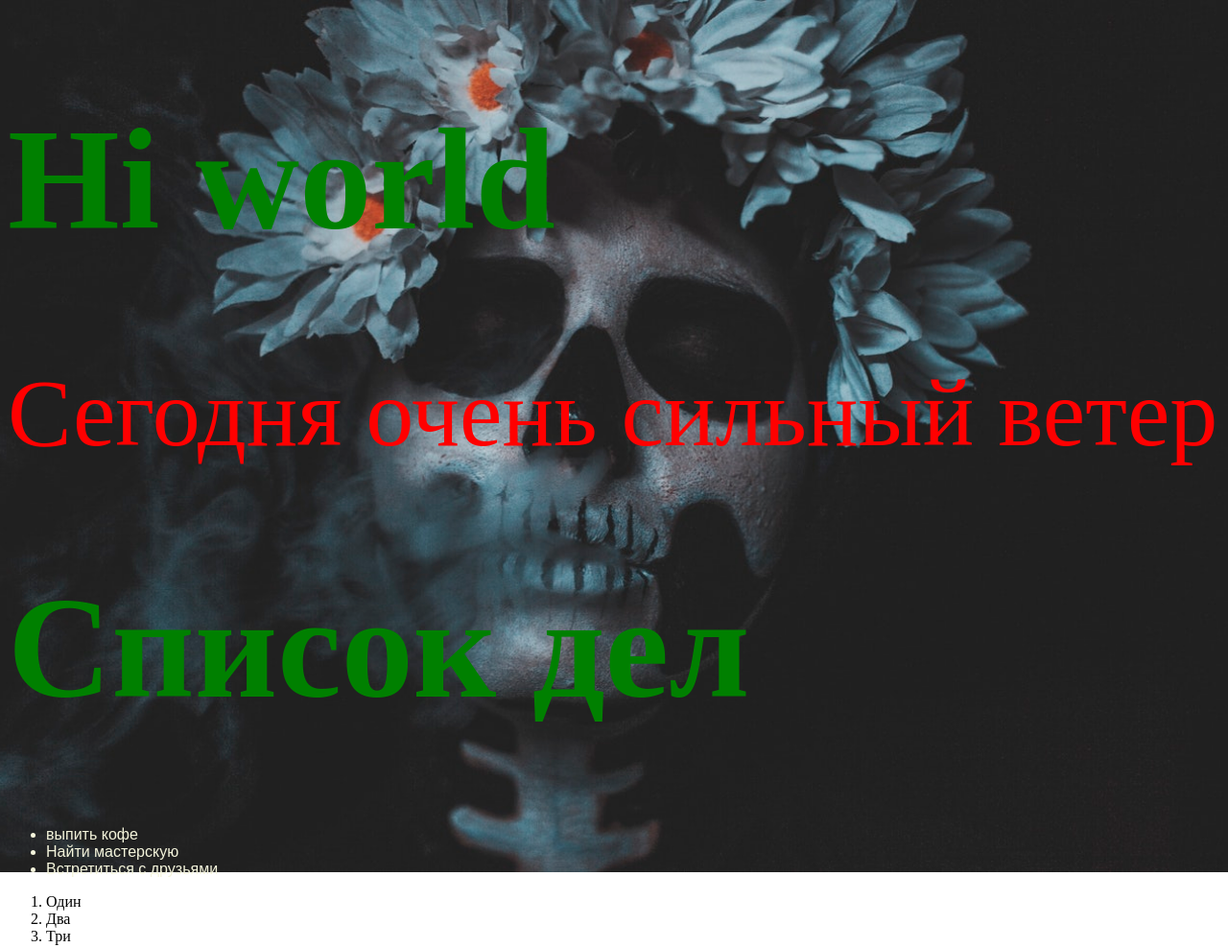
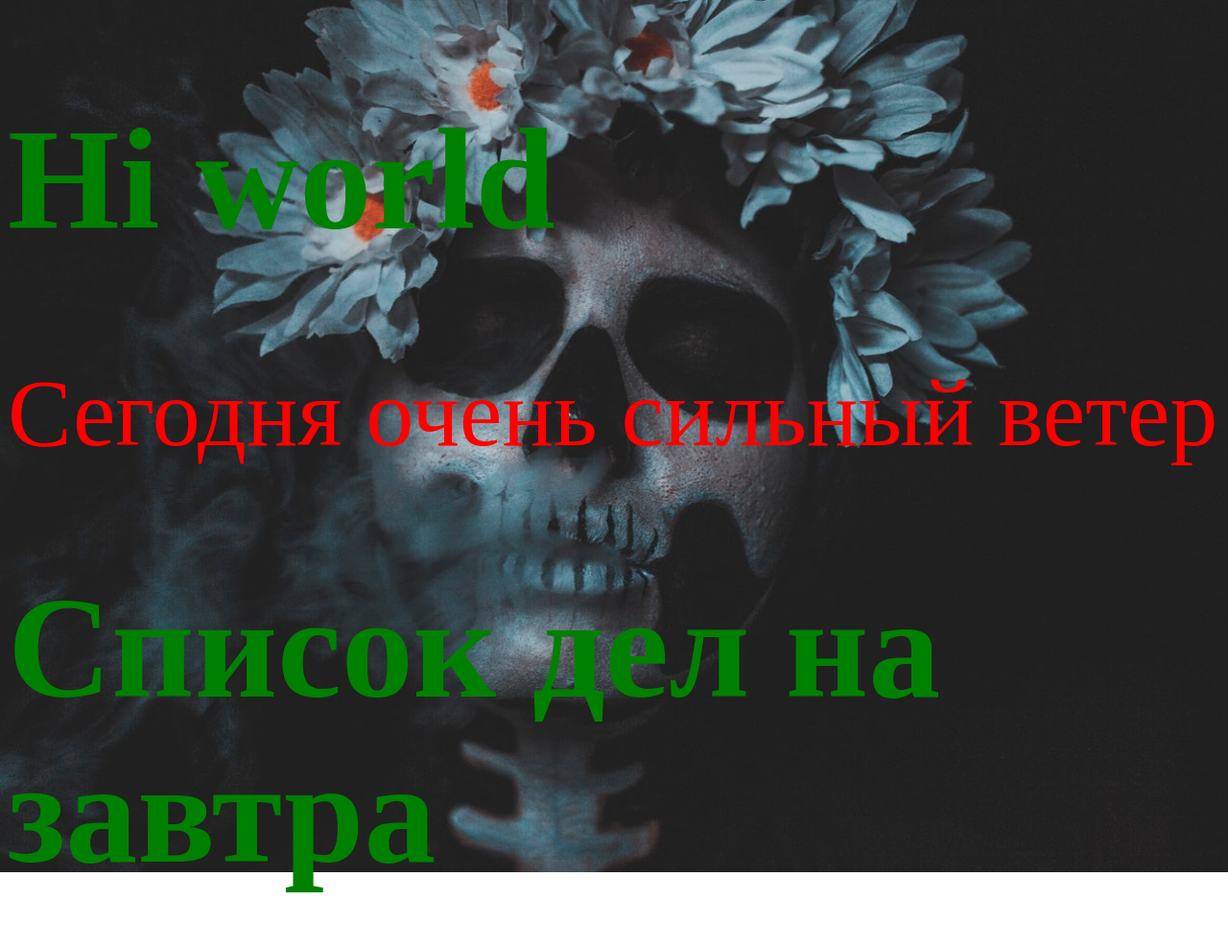
Before and after one commit to MadiDin/oneday, a plain HTML site: page index.html in a window 1280 px wide. Shown: the top 988 px of the page at 96% size. Drawn offline with Linux system fonts and the light colour scheme.

Commit message:
Добавили текст

```diff
--- a/index.html
+++ b/index.html
@@ -10,7 +10,7 @@
 <body>
     <h1>Hi world</h1>
     <p>Сегодня очень сильный ветер</p>
-    <h1>Список дел</h1>
+    <h1>Список дел на завтра</h1>
     <ul>
         <li>выпить кофе</li>
         <li>Найти мастерскую</li>
```
